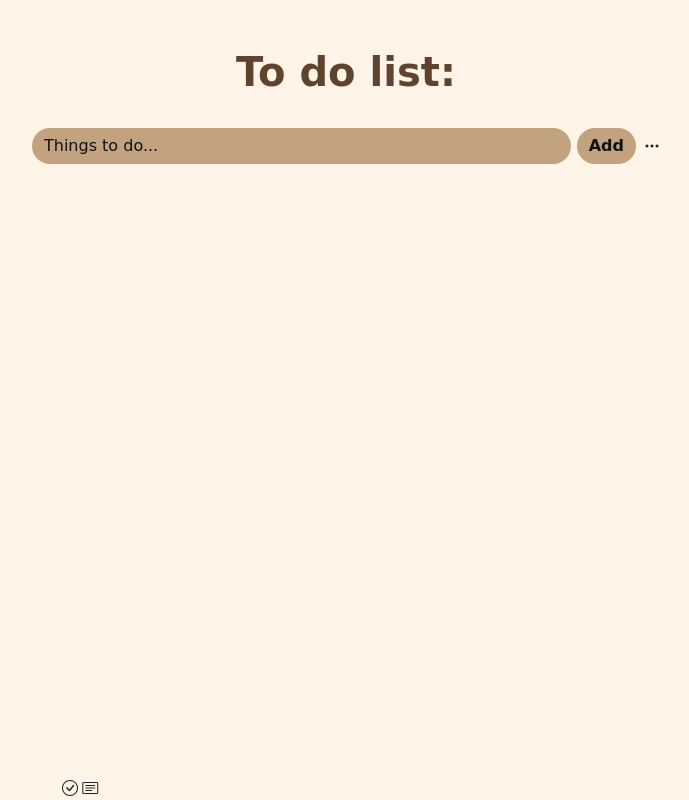
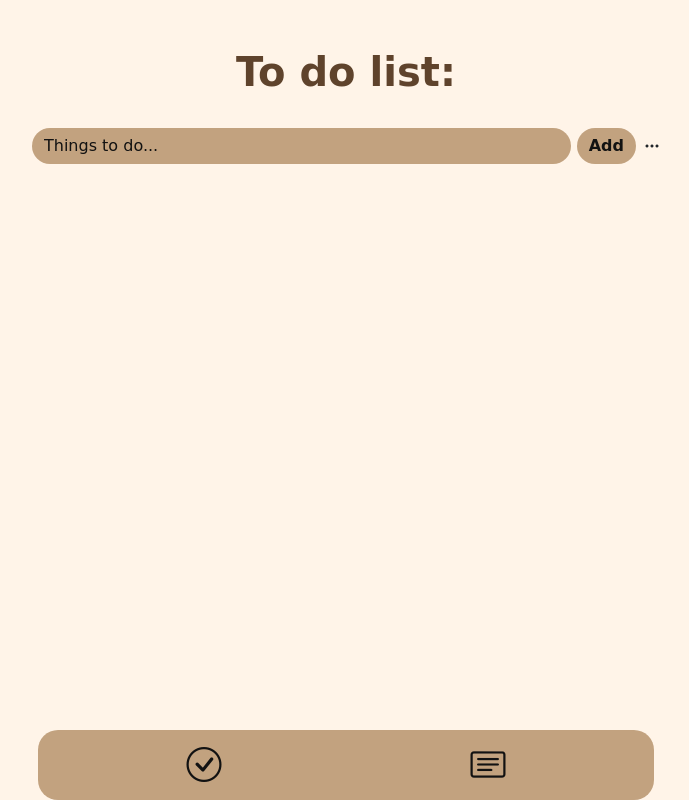
Before and after one commit to SaraMunda/ToDoList, a plain HTML site: page index.html in a window 1280 px wide. Shown: the whole page, without its empty margins (294-983 px from the left). Drawn offline with nearby package versions, Linux system fonts and the light colour scheme; a web font is replaced by a local one.

Commit message:
I added the CSS to the icons

```diff
--- a/index.css
+++ b/index.css
@@ -55,7 +55,6 @@ h1{
     box-shadow: 3px 3px #5F432C;
 }
 
-
 .list-group-items{
     color:#121212;
     font-family: 'Playpen Sans', cursive;
@@ -98,3 +97,26 @@ h1{
     border:1px solid #5F432C;
     border-radius: 10px;
 }
+
+#containerBottom{
+    background-color: #C2A27F;
+    height:70px;
+    border-radius: 20px;
+}
+
+#containerBottom{
+    display: flex;
+    align-items: center;
+    justify-content: space-around;
+}
+
+#checkCircleIcon{
+    font-size: 35px;
+    color:#121212;
+}
+
+
+#card{
+    font-size: 35px;
+    color:#121212;
+}
```
